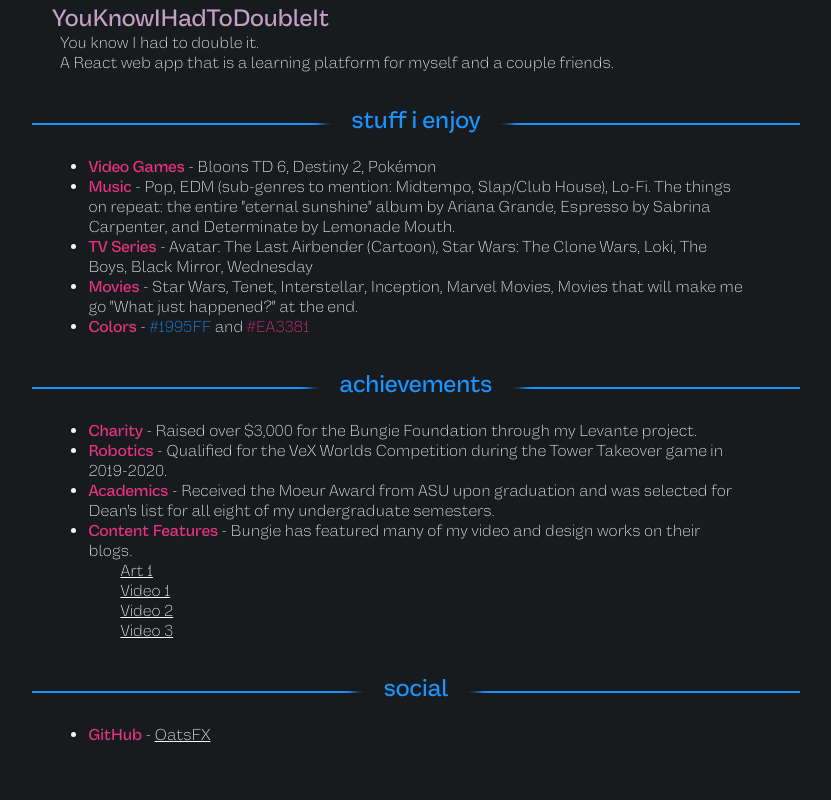
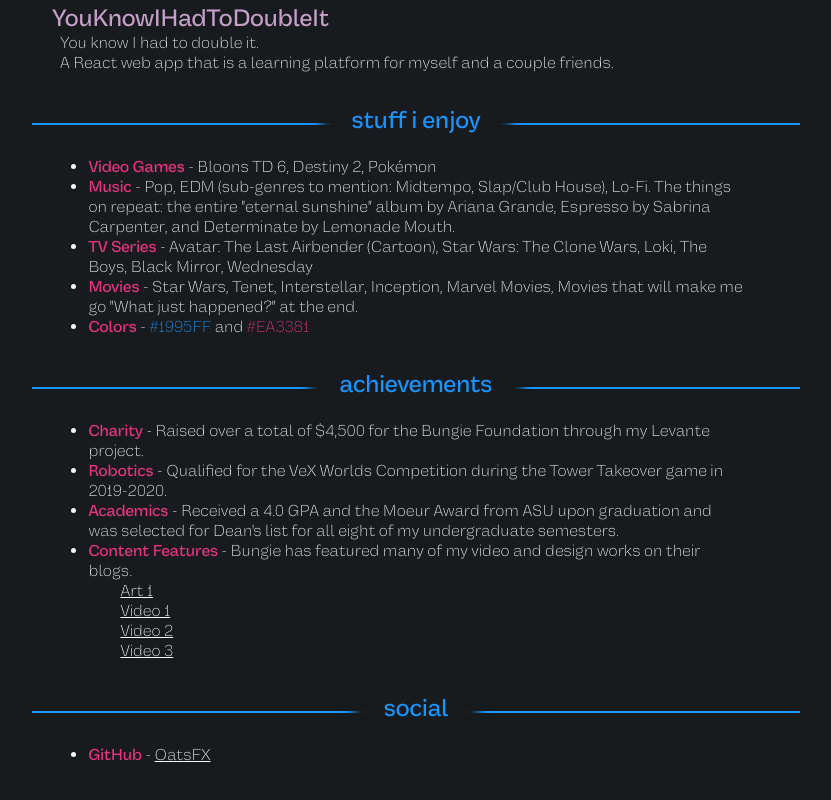
Before and after one commit to oatsfx/oatsfx.github.io, a React (Create React App) app: page /portfolio in a window 1280 px wide. Shown: the part 1083-1883 px from the top of the page, without its empty margins (224-1055 px from the left). Built offline with nearby package versions, Linux system fonts and the light colour scheme.

Commit message:
feat: new numbers

```diff
--- a/src/App.jsx
+++ b/src/App.jsx
@@ -217,17 +217,17 @@ const App = () => {
         <div className="content">
           <ul>
             <li>
-              <b>Charity</b> - Raised over $3,000 for the Bungie Foundation
-              through my Levante project.
+              <b>Charity</b> - Raised over a total of $4,500 for the Bungie
+              Foundation through my Levante project.
             </li>
             <li>
               <b>Robotics</b> - Qualified for the VeX Worlds Competition during
               the Tower Takeover game in 2019-2020.
             </li>
             <li>
-              <b>Academics</b> - Received the Moeur Award from ASU upon
-              graduation and was selected for Dean's list for all eight of my
-              undergraduate semesters.
+              <b>Academics</b> - Received a 4.0 GPA and the Moeur Award from ASU
+              upon graduation and was selected for Dean's list for all eight of
+              my undergraduate semesters.
             </li>
             <li>
               <b>Content Features</b> - Bungie has featured many of my video and
```
